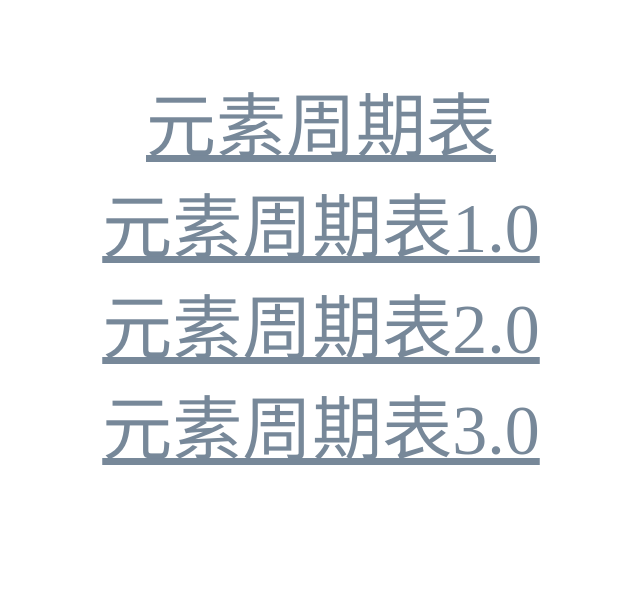
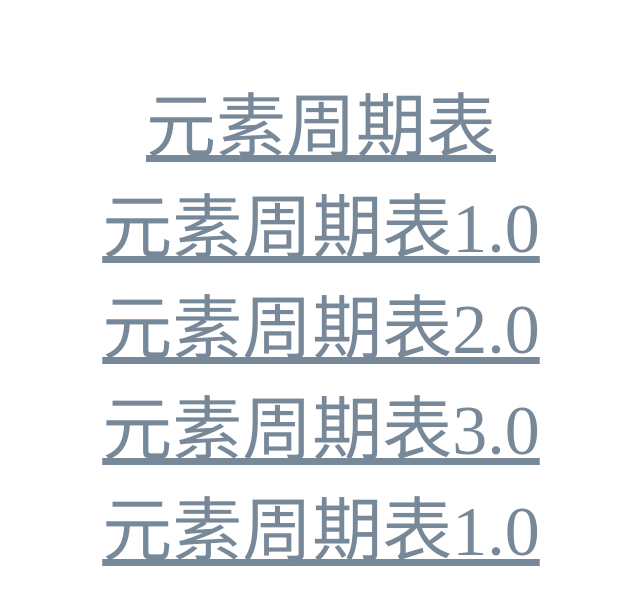
Before and after one commit to hcmkk/Web, a plain HTML site: page html/Table.html in a window 1280 px wide. Shown: the whole page, without its empty margins (319-959 px from the left). Drawn offline with Linux system fonts and the light colour scheme.

Commit message:
增加“元素周期表4.0”路径

```diff
--- a/html/Table.html
+++ b/html/Table.html
@@ -29,5 +29,7 @@ a:active {
 <a href="../Table/元素周期表2.0.html">元素周期表2.0</a>
 <br />
 <a href="../Table/元素周期表3.0.html">元素周期表3.0</a>
+<br />
+<a href="../Table/元素周期表4.0.html">元素周期表1.0</a>
 </p>
 </html>
```
